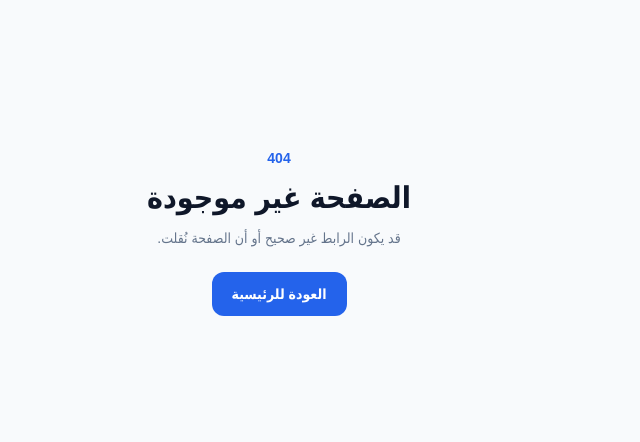
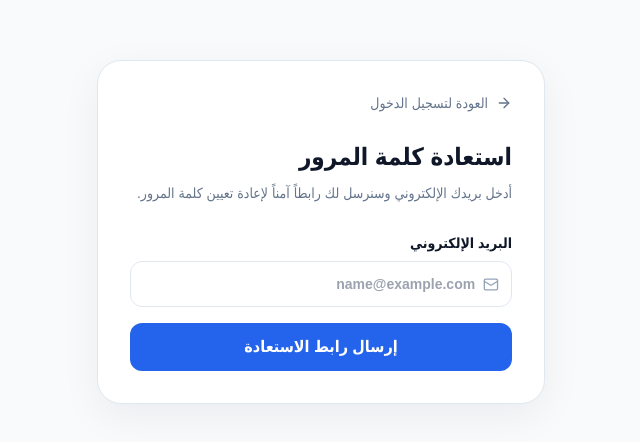
Before and after one commit to WWW-Alhnani-COM/mimi-search-ai, a Next.js app: page /forgot-password in a window 1280 px wide. Before the commit this address had no page. Shown: the part 168-610 px from the top of the page, without its empty margins (485-1125 px from the left). Built offline with nearby package versions, Linux system fonts and the light colour scheme.

Commit message:
feat: add password recovery request

```diff
--- /dev/null
+++ b/src/app/forgot-password/page.tsx
@@ -0,0 +1,24 @@
+"use client";
+
+import { FormEvent, useState } from "react";
+import Link from "next/link";
+import { createClient } from "@/lib/supabase/client";
+import { ArrowRight, Mail } from "lucide-react";
+
+export default function ForgotPasswordPage() {
+  const [email,setEmail]=useState("");
+  const [error,setError]=useState("");
+  const [sent,setSent]=useState(false);
+  const [loading,setLoading]=useState(false);
+  async function submit(event:FormEvent<HTMLFormElement>) {
+    event.preventDefault();setError("");setLoading(true);
+    try {
+      const supabase=createClient();
+      const {error:requestError}=await supabase.auth.resetPasswordForEmail(email,{redirectTo:`${window.location.origin}/reset-password`});
+      if(requestError)throw requestError;
+      setSent(true);
+    } catch(err) {setError(err instanceof Error?err.message:"تعذر إرسال رابط الاستعادة.");}
+    finally {setLoading(false);}
+  }
+  return <main className="grid min-h-screen place-items-center p-5"><section className="w-full max-w-md rounded-3xl border border-border bg-card p-8 shadow-soft"><Link href="/login" className="mb-7 inline-flex items-center gap-2 text-sm text-slate-500"><ArrowRight size={16}/>العودة لتسجيل الدخول</Link><h1 className="text-2xl font-black">استعادة كلمة المرور</h1><p className="mt-2 text-sm leading-6 text-slate-500">أدخل بريدك الإلكتروني وسنرسل لك رابطاً آمناً لإعادة تعيين كلمة المرور.</p><form onSubmit={submit} className="mt-7 space-y-4"><label className="block text-sm font-semibold">البريد الإلكتروني<span className="mt-2 flex items-center gap-2 rounded-xl border border-border px-3"><Mail size={17} className="text-slate-400"/><input required type="email" value={email} onChange={e=>setEmail(e.target.value)} className="w-full bg-transparent py-3 outline-none" placeholder="name@example.com"/></span></label>{error&&<p role="alert" className="text-sm text-red-600">{error}</p>}{sent&&<p role="status" className="rounded-xl bg-emerald-500/10 p-3 text-sm text-emerald-700">إذا كان البريد مسجلاً، ستصلك رسالة تحتوي على رابط الاستعادة.</p>}<button disabled={loading||sent} className="w-full rounded-xl bg-primary py-3 font-bold text-white disabled:opacity-60">{loading?"جارٍ الإرسال...":"إرسال رابط الاستعادة"}</button></form></section></main>;
+}
```
